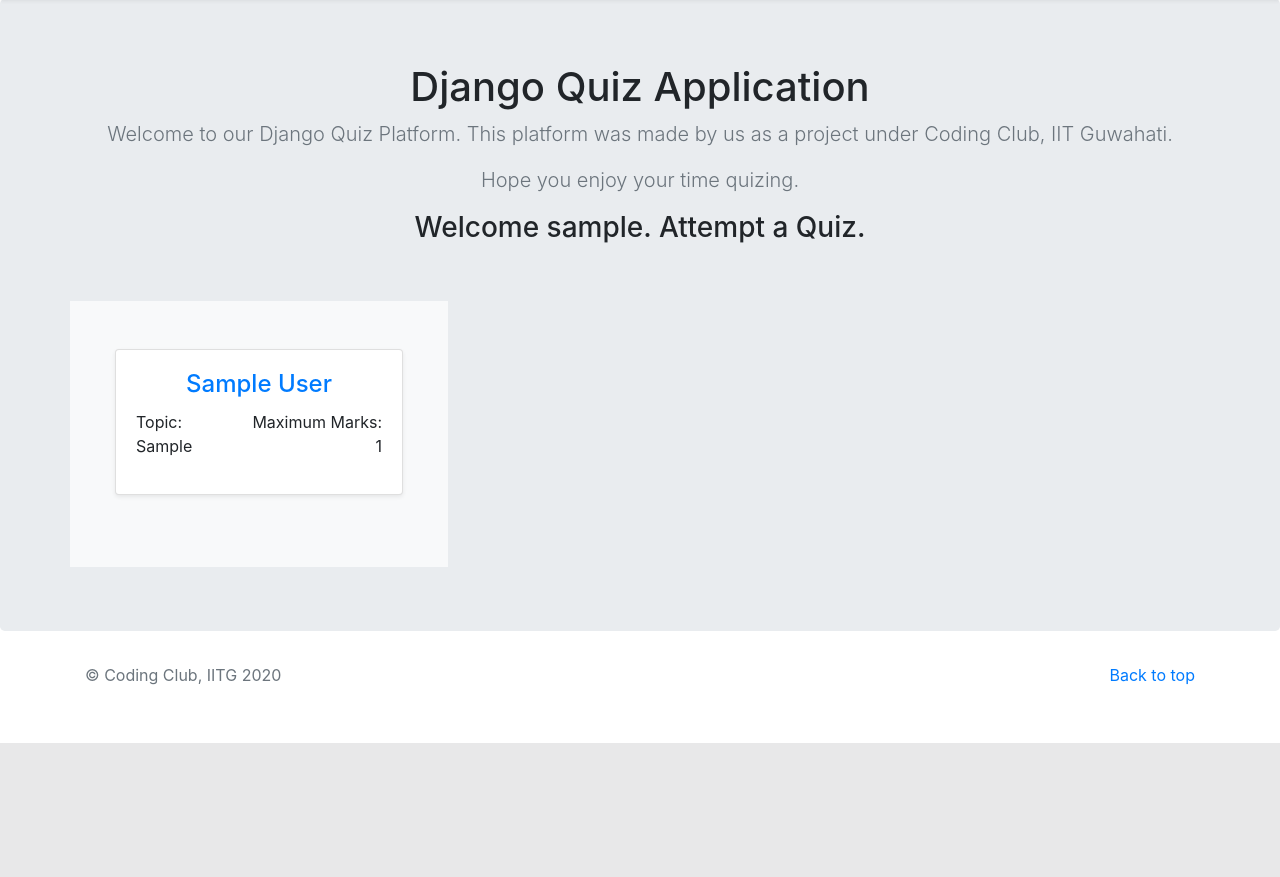
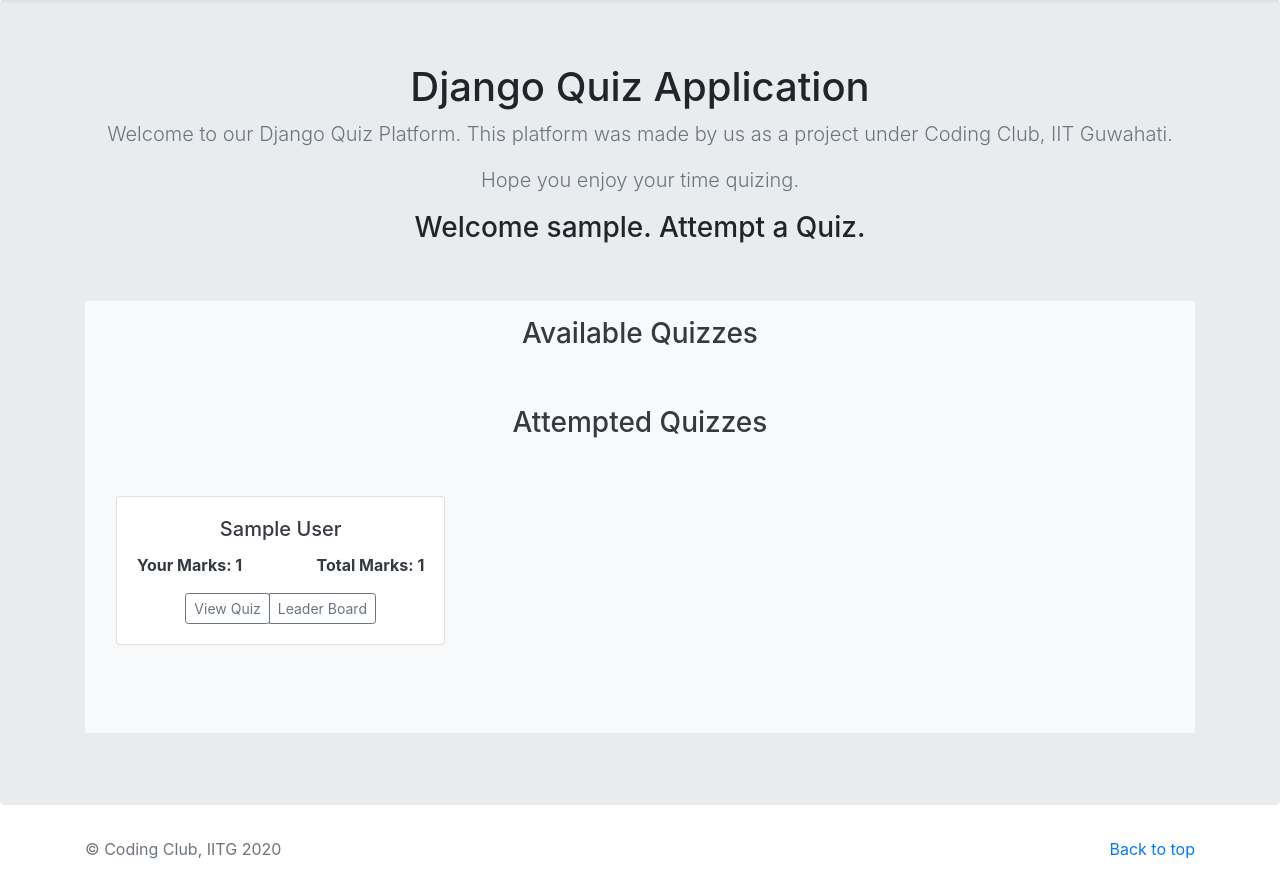
Before and after one commit to rk-karan/Django_Quiz, a Django app: page /accounts/student_home in a window 1280 px wide. Shown: the part 57-934 px from the top of the page. Before the commit the page ends 800 px from the top, so only its background shows below. Run offline with Django 3.2, Linux system fonts and the light colour scheme; a user stored in the database is signed in; tables that the repository leaves empty hold one stand-in row (values such as "Sample post"); some libraries are stand-ins or nearby versions.

Commit message:
Minor Changes

```diff
--- a/accounts.txt
+++ b/accounts.txt
@@ -5,3 +5,4 @@ teacher-
 student-
 1. username- roar password-hell16@#
 2. username- aunty password-29ant8#90
+3. username- boo password-b30@bo70
--- a/accounts/templates/accounts/student_home.html
+++ b/accounts/templates/accounts/student_home.html
@@ -2,25 +2,71 @@
 {% block content %}
 <h3>Welcome {{user.username}}. Attempt a Quiz.</h3>
 <br></br>
-<div class="card-deck">
-	{% for quiz in set %}
-	<div class="album py-5 bg-light">
-		<div class="container">
-			<div class="col-md-4">
-					<div class="card mb-4 shadow-sm" style="width: 18rem;">
-						<div class="card-body">
-							<a href="/accounts/student_quiz_view/{{quiz.pk}}">
-							<h4 class="card-title">{{quiz.quiz_name}}</h4>
-							</a>
-							<div class="d-flex justify-content-between align-items-center">
-								<p class="text-left">Topic: {{quiz.topic}}</p>
-								<p class="text-right">Maximum Marks: {{quiz.max_marks}}</p>
+<div class="p-3 mb-2 bg-light text-dark">
+<div class="container">
+	<h3>Available Quizzes</h3>
+	<div class="row row-cols-1 row-cols-md-3">
+		{%for quiz in set2%}
+		<div class="album py-5 bg-light">
+		<div class="col mb-4" style="max-width: 24rem;">
+			<div class="card">
+				<div class="card-body">
+					<h5 class="card-title">{{quiz.quiz_name}}</h5>
+					<div class="card-text">
+						<div class="d-flex justify-content-between">
+							<div>
+								<p class="font-weight-bold">Questions: {{quiz.number_of_questions}}</p>
+							</div>
+							<div>
+								<p class="font-weight-bold">Total Marks: {{quiz.max_marks}}</p>
 							</div>
 						</div>
+						<div class="btn-group">
+							<a href="/accounts/student_quiz_view/{{quiz.pk}}">
+								<button type="button" class="btn btn-sm btn-outline-secondary">Start Test</button>
+							</a>
+							<button type="button" class="btn btn-sm btn-outline-secondary">Leader Board</button>
+						</div>
 					</div>
+				</div>
 			</div>
 		</div>
+		</div>
+		{%endfor%}
 	</div>
-	{% endfor %}
+</div>
+<br></br>
+<div class="container">
+	<h3>Attempted Quizzes</h3>
+	<div class="row row-cols-1 row-cols-md-3">
+		{%for quiz in set1%}
+		<div class="album py-5 bg-light">
+		<div class="col mb-4" style="max-width: 24rem;">
+			<div class="card">
+				<div class="card-body">
+					<h5 class="card-title">{{quiz.quiz.quiz_name}}</h5>
+					<div class="card-text">
+						<div class="d-flex justify-content-between">
+							<div>
+								<p class="font-weight-bold">Your Marks: {{quiz.marks}}</p>
+							</div>
+							<div>
+								<p class="font-weight-bold">Total Marks: {{quiz.quiz.max_marks}}</p>
+							</div>
+						</div>
+						<div class="btn-group">
+							<a href="">
+								<button type="button" class="btn btn-sm btn-outline-secondary">View Quiz</button>
+							</a>
+							<button type="button" class="btn btn-sm btn-outline-secondary">Leader Board</button>
+						</div>
+					</div>
+				</div>
+			</div>
+		</div>
+		</div>
+		{%endfor%}
+	</div>
+</div>
 </div>
 {%endblock%}
--- a/accounts/views.py
+++ b/accounts/views.py
@@ -72,7 +72,11 @@ def teacher_home(request):
 
 @student_login
 def student_home(request):
-    return render(request, 'accounts/student_home.html', context = {'set':Quiz.objects.all()})
+    set1=quiz_info.objects.all().filter(student=request.user)
+    set2=Quiz.objects.all()
+    for i in set1:
+        set2=set2.exclude(pk=i.quiz.id)
+    return render(request, 'accounts/student_home.html', context = {'set1':set1,'set2':set2})
 
 @teacher_login
 def create(request):
```
